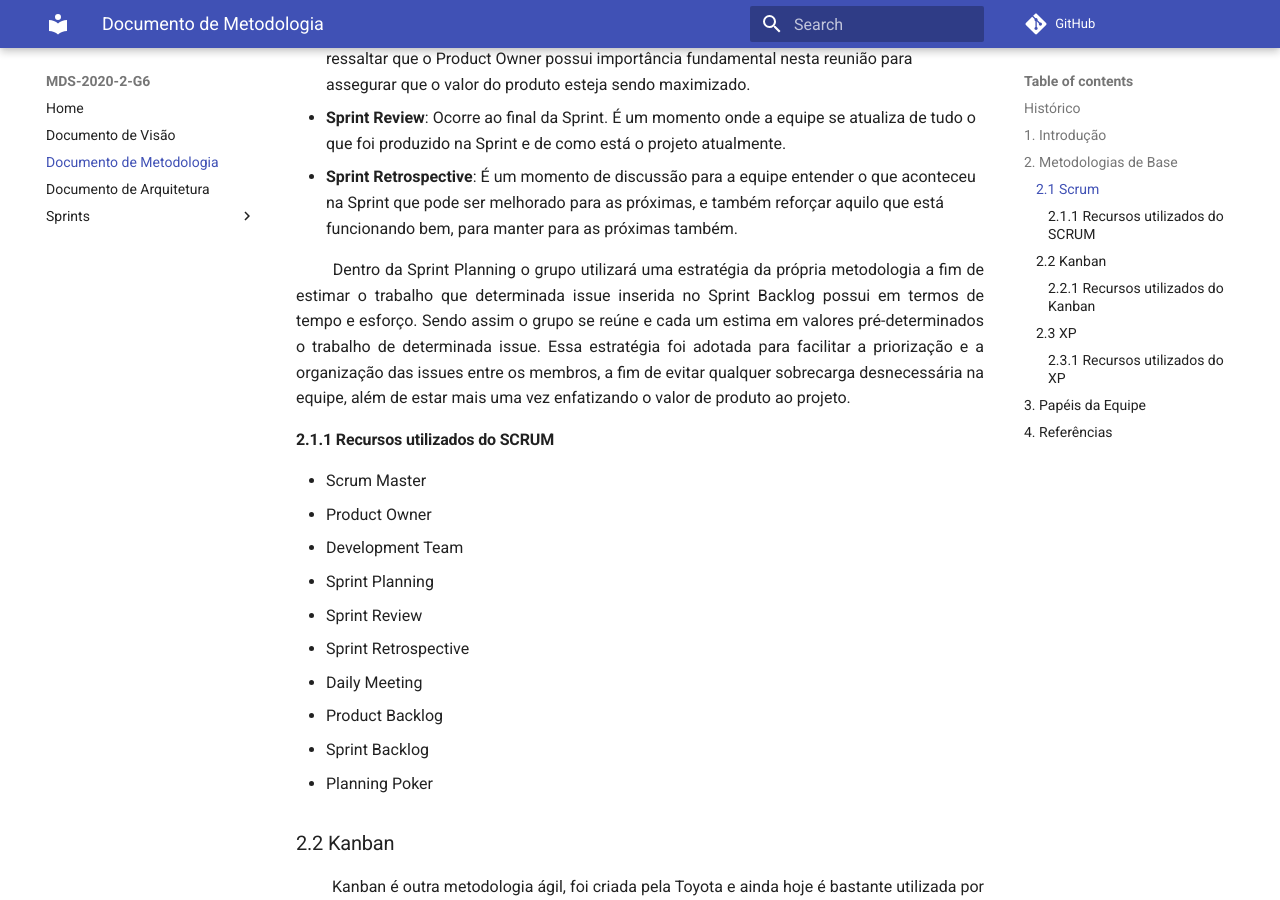
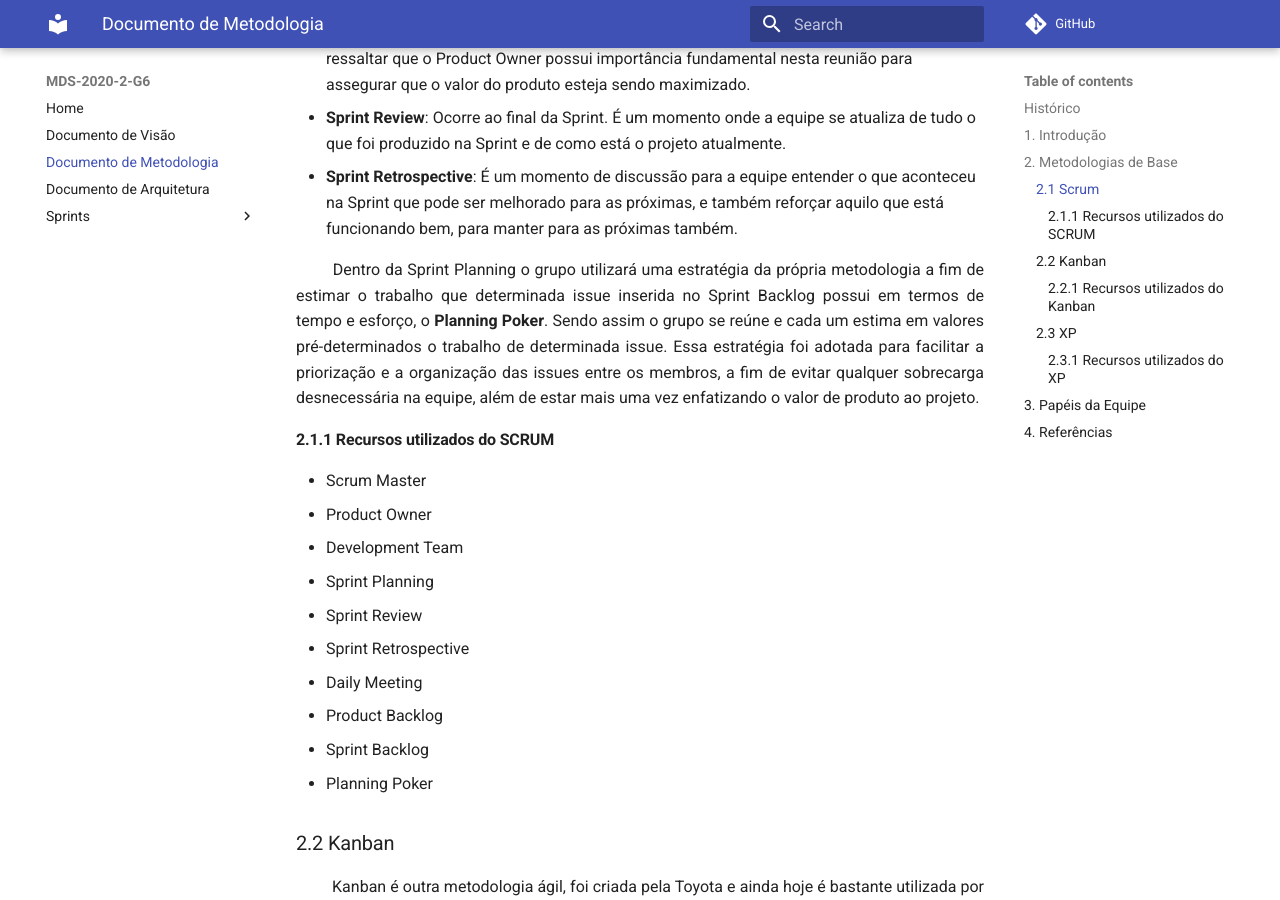
Before and after one commit to fga-eps-mds/2020.2-Hortum, an MkDocs documentation site: the page built from docs/Documento_metodologia.md, in a window 1280 px wide and 900 px high, scrolled down 1631 px. Built offline with MkDocs 1.6.1 and Material for MkDocs 9.7.7, drawn with Linux system fonts in a browser that asks for light colours; comment, search, counter and statistics services are not loaded; some of the changed text lies outside the part shown.

```diff
--- a/docs/Documento_metodologia.md
+++ b/docs/Documento_metodologia.md
@@ -35,7 +35,7 @@
     <li> <b>Sprint Retrospective</b>: É um momento de discussão para a equipe entender o que aconteceu na Sprint que pode ser melhorado para as próximas, e também reforçar aquilo que está funcionando bem, para manter para as próximas também.
 </ul>
 
-<p align = "justify"> &emsp;&emsp; Dentro da Sprint Planning o grupo utilizará uma estratégia da própria metodologia a fim de estimar o trabalho que determinada issue inserida no Sprint Backlog possui em termos de tempo e esforço. Sendo assim o grupo se reúne e cada um estima em valores pré-determinados o trabalho de determinada issue. Essa estratégia foi adotada para facilitar a priorização e a organização das issues entre os membros, a fim de evitar qualquer sobrecarga desnecessária na equipe, além de estar mais uma vez enfatizando o valor de produto ao projeto. </p>
+<p align = "justify"> &emsp;&emsp; Dentro da Sprint Planning o grupo utilizará uma estratégia da própria metodologia a fim de estimar o trabalho que determinada issue inserida no Sprint Backlog possui em termos de tempo e esforço, o <b>Planning Poker</b>. Sendo assim o grupo se reúne e cada um estima em valores pré-determinados o trabalho de determinada issue. Essa estratégia foi adotada para facilitar a priorização e a organização das issues entre os membros, a fim de evitar qualquer sobrecarga desnecessária na equipe, além de estar mais uma vez enfatizando o valor de produto ao projeto. </p>
 
 
 #### 2.1.1 Recursos utilizados do SCRUM
@@ -89,10 +89,10 @@
 
 ## 4. Referências
 
->Documento de Processo. Disponível em: [https://fga-eps-mds.github.io/2019.2-Acacia/#/project_methodology](https://fga-eps-mds.github.io/2019.2-Acacia/#/project_methodology) > Acesso em: 17 de fevereiro de 2021
+> Documento de Processo. Disponível em: < [https://fga-eps-mds.github.io/2019.2-Acacia/#/project_methodology](https://fga-eps-mds.github.io/2019.2-Acacia/#/project_methodology) > Acesso em: 17 de fevereiro de 2021
 
->Kanban. Disponível em: [https://www.digitalhouse.com/br/blog/como-usar-metodologia-kanban](https://www.digitalhouse.com/br/blog/como-usar-metodologia-kanban) > Acesso em: 17 de fevereiro de 2021
+> Kanban. Disponível em: < [https://www.digitalhouse.com/br/blog/como-usar-metodologia-kanban](https://www.digitalhouse.com/br/blog/como-usar-metodologia-kanban) > Acesso em: 17 de fevereiro de 2021
 
->SCRUM. Disponível em: [https://www.desenvolvimentoagil.com.br/scrum/](https://www.desenvolvimentoagil.com.br/scrum/) > Acesso em: 17 de fevereiro de 2021
+> SCRUM. Disponível em: < [https://www.desenvolvimentoagil.com.br/scrum/](https://www.desenvolvimentoagil.com.br/scrum/) > Acesso em: 17 de fevereiro de 2021
 
->XP. Disponível em: [https://www.devmedia.com.br/introducao-ao-extreme-programming-xp/29249](https://www.devmedia.com.br/introducao-ao-extreme-programming-xp/29249) > Acesso em: 17 de fevereiro de 2021
+> XP. Disponível em: < [https://www.devmedia.com.br/introducao-ao-extreme-programming-xp/29249](https://www.devmedia.com.br/introducao-ao-extreme-programming-xp/29249) > Acesso em: 17 de fevereiro de 2021
```
Also changed, not shown: docs/Documento_de_arquitetura.md (+2 -2 lines).
